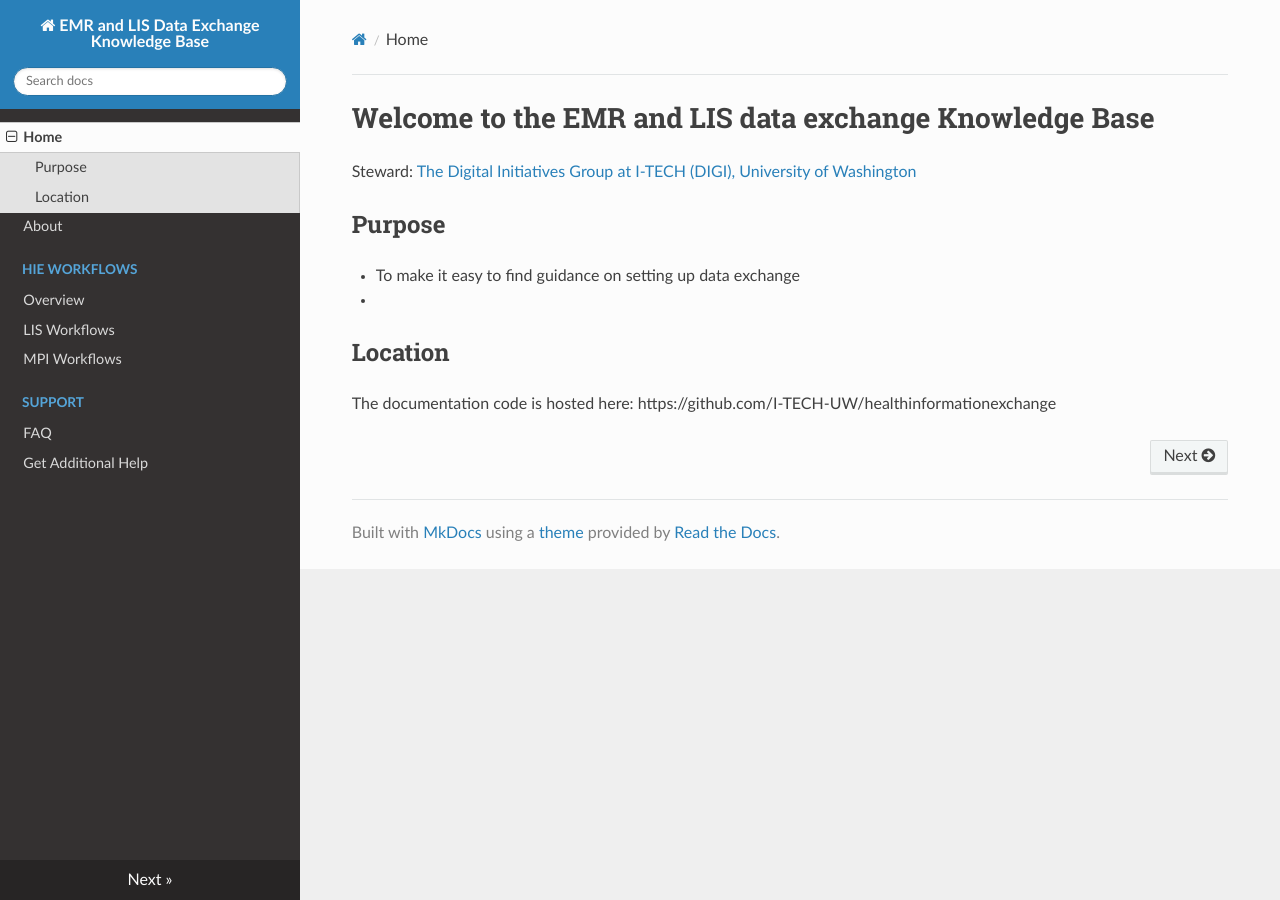
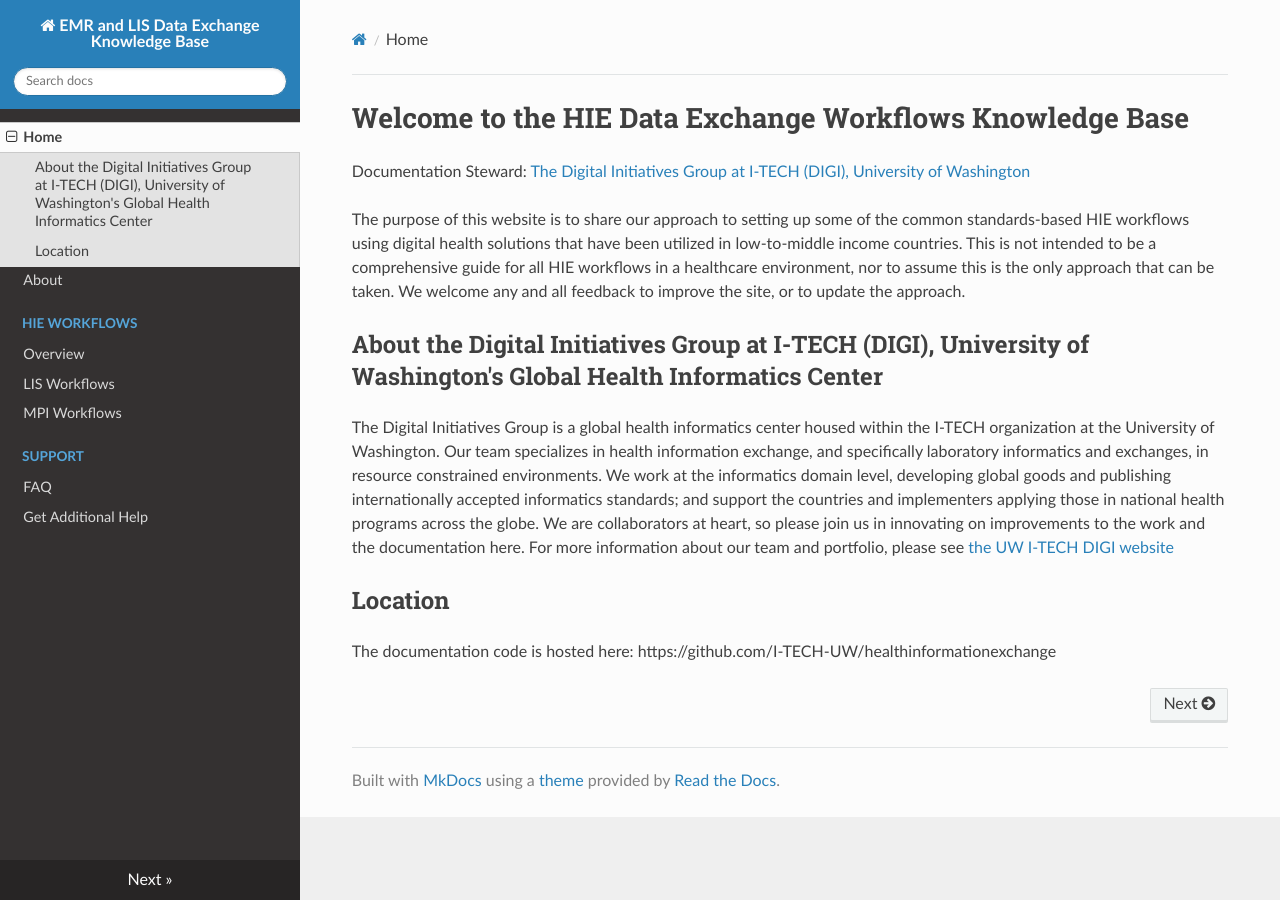
Before and after one commit to I-TECH-UW/healthinformationexchange, an MkDocs documentation site: the page built from docs/index.md, in a window 1280 px wide. Built offline with MkDocs 1.6.1, drawn with Linux system fonts in a browser that asks for light colours; nearby versions of some CDN libraries.

Commit message:
Update index.md

```diff
--- a/docs/index.md
+++ b/docs/index.md
@@ -1,10 +1,11 @@
-# Welcome to the EMR and LIS data exchange Knowledge Base
+# Welcome to the HIE Data Exchange Workflows Knowledge Base
+Documentation Steward: [The Digital Initiatives Group at I-TECH (DIGI), University of Washington](https://www.go2itech.org/digital-initiatives-group-at-i-tech/about-digi/)
 
-Steward: [The Digital Initiatives Group at I-TECH (DIGI), University of Washington](https://www.go2itech.org/digital-initiatives-group-at-i-tech/about-digi/)
-## Purpose
+The purpose of this website is to share our approach to setting up some of the common standards-based HIE workflows using digital health solutions that have been utilized in low-to-middle income countries.  This is not intended to be a comprehensive guide for all HIE workflows in a healthcare environment, nor to assume this is the only approach that can be taken.  We welcome any and all feedback to improve the site, or to update the approach.
 
-* To make it easy to find guidance on setting up data exchange
-*
+## About the Digital Initiatives Group at I-TECH (DIGI), University of Washington's Global Health Informatics Center
+
+The Digital Initiatives Group is a global health informatics center housed within the I-TECH organization at the University of Washington.  Our team specializes in health information exchange, and specifically laboratory informatics and exchanges, in resource constrained environments.  We work at the informatics domain level, developing global goods and publishing internationally accepted informatics standards; and support the countries and implementers applying those in national health programs across the globe.  We are collaborators at heart, so please join us in innovating on improvements to the work and the documentation here.  For more information about our team and portfolio, please see [the UW I-TECH DIGI website](https://www.go2itech.org/digital-initiatives-group-at-i-tech/about-digi/)
 
 ## Location
 
```
